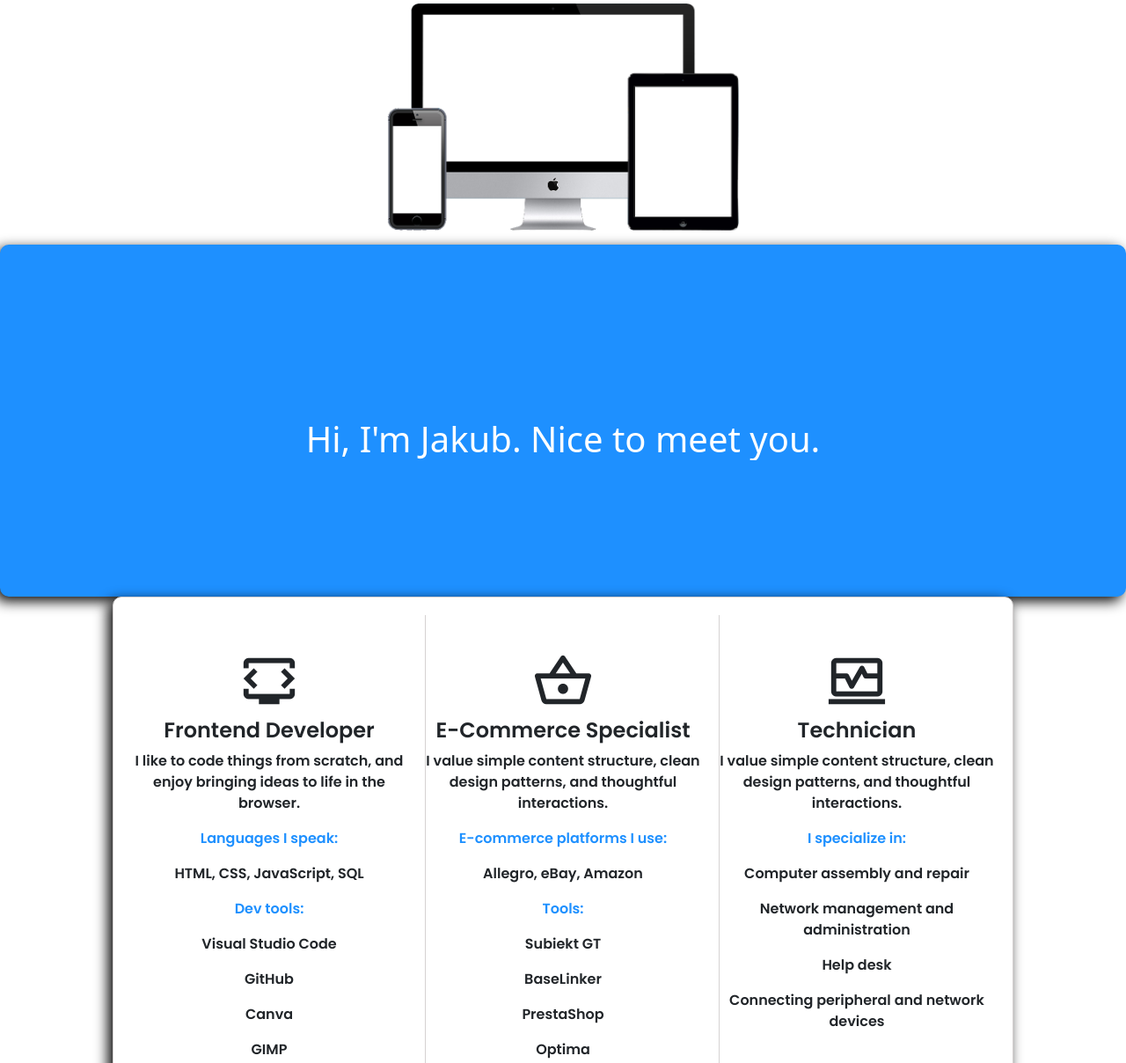
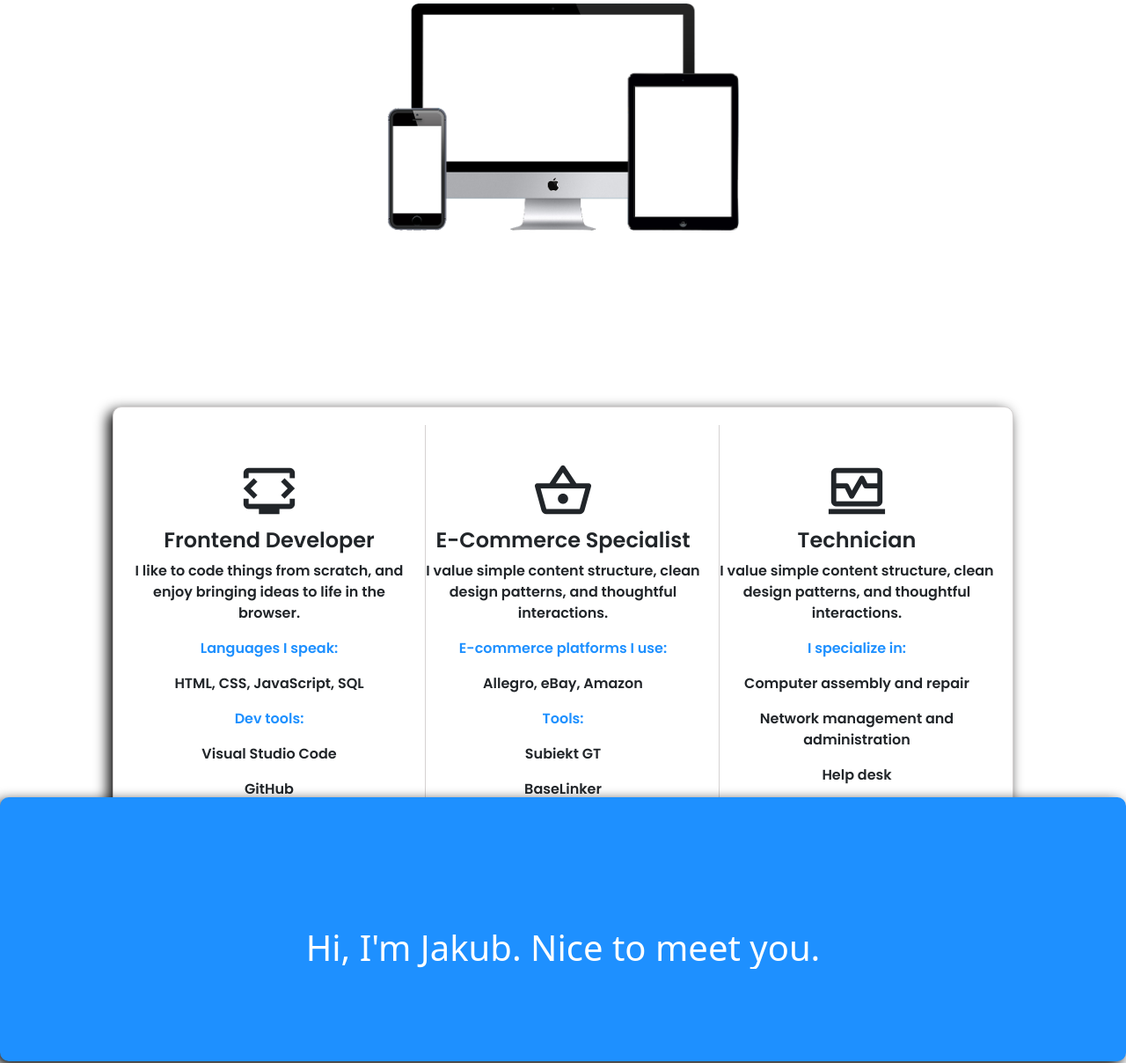
Before and after one commit to Otmorosko/r-sum-, a plain HTML site: page index.html in a window 1280 px wide. Shown: the part 561-1769 px from the top of the page at 88% size. Drawn offline with nearby package versions, Linux system fonts and the light colour scheme.

Commit message:
Update style.css

```diff
--- a/style.css
+++ b/style.css
@@ -86,17 +86,18 @@ h3 {
 #description {
     text-align: center;
     width: 100%;
-    height: 400px; /* Zwiększona wysokość */
+    height: 300px;
     background-color: dodgerblue;
     color: white;
-    position: relative;
-    z-index: -1;
+    position: absolute;
+    z-index: 1;
     border-radius: 10px;
     padding-top: 50px;
     box-shadow: -5px 5px 15px black;
     display: flex;
     justify-content: center;
     align-items: center;
+    top: calc(60% - 150px); /* Wchodzi w 40% wysokości divu poniżej */
 }
 
 #typingH1 {
@@ -113,11 +114,12 @@ h3 {
 #tablediv {
     background-color: white;
     width: 80vw;
-    z-index: 9;
+    z-index: 0;
     text-align: center;
     margin: auto;
     border: 1px solid rgb(213, 210, 210);
     border-radius: 10px;
+    margin-top: 200px;
     padding: 20px;
     display: flex;
     flex-wrap: wrap;
@@ -125,6 +127,7 @@ h3 {
     gap: 20px;
     overflow: hidden;
     box-shadow: -5px 5px 15px black;
+    position: relative;
 }
 
 #tablediv > .tables {
```
